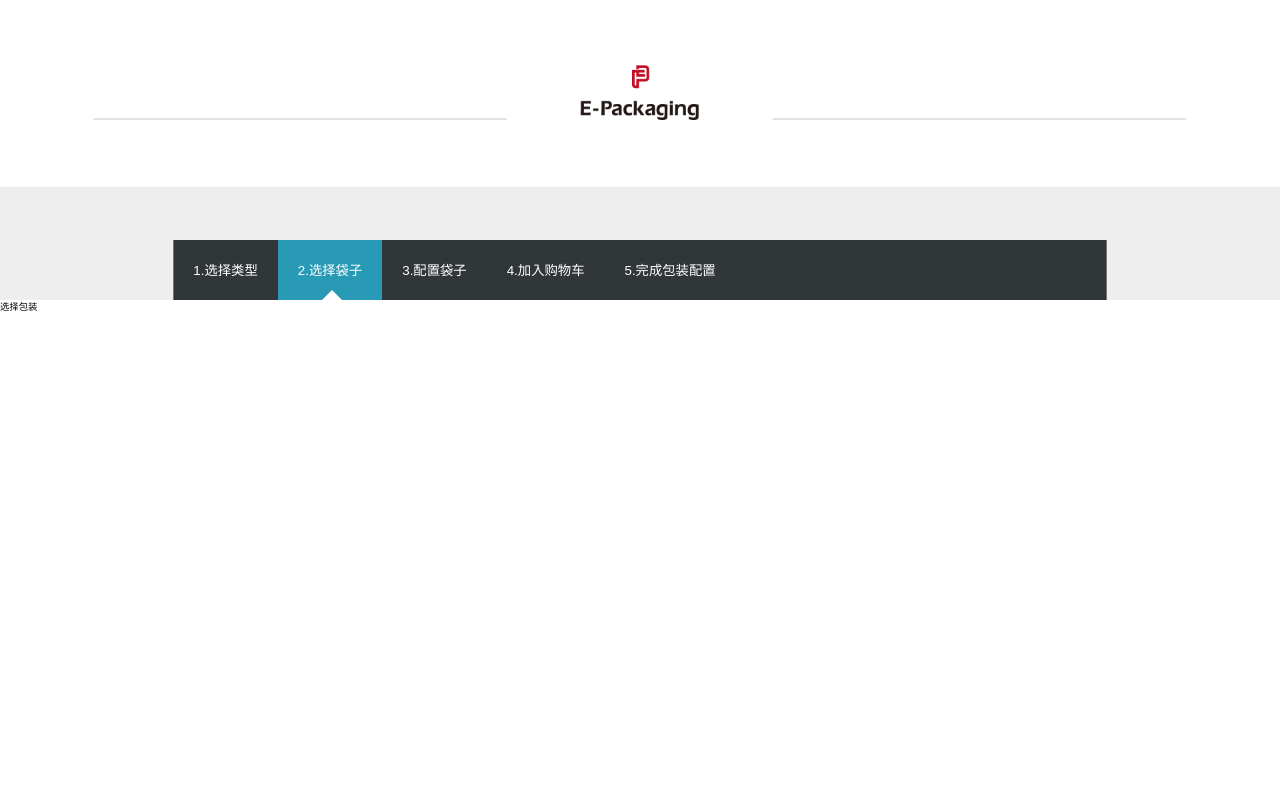
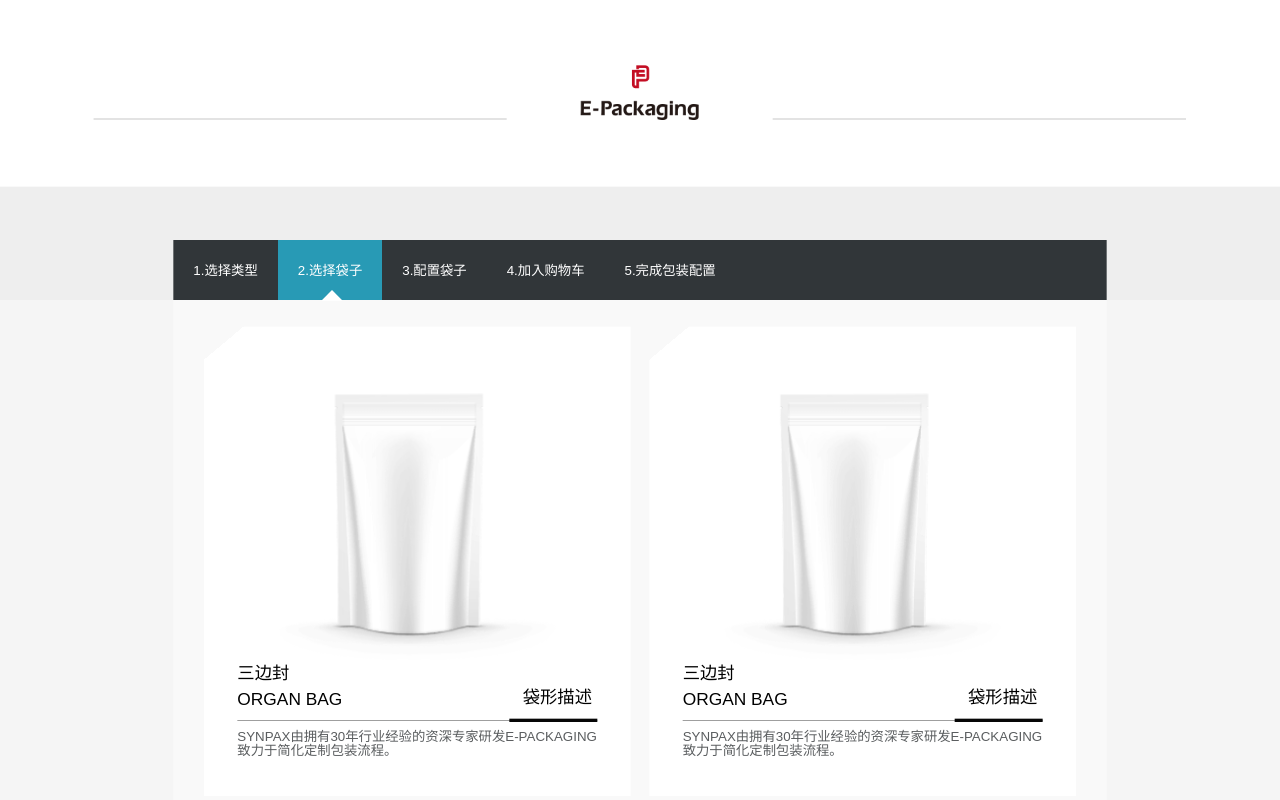
Before and after one commit to gongzhirong/synpax-view, a Vue app: page /#/selectBag in a window 1280 px wide. Shown: the top 800 px of the page. Built offline with nearby package versions, Linux system fonts and the light colour scheme.

Commit message:
选择类型、选择袋子模块开发

```diff
--- a/src/views/selectBag.vue
+++ b/src/views/selectBag.vue
@@ -1,7 +1,37 @@
 <template>
   <div class="selectBag">
     <PackageSteps />
-    <h1>选择包装</h1>
+    <div class="content">
+      <div class="body">
+        <div class="choseWrap">
+          <img src="../assets/img/type_4.png">
+          <div class="descBox">
+            <p>三边封</p>
+            <p>ORGAN BAG</p>
+            <p class="desc_title">袋形描述</p>
+          </div>
+          <p class="desc_content">SYNPAX由拥有30年行业经验的资深专家研发E-PACKAGING致力于简化定制包装流程。</p>
+        </div>
+        <div class="choseWrap">
+          <img src="../assets/img/type_4.png">
+          <div class="descBox">
+            <p>三边封</p>
+            <p>ORGAN BAG</p>
+            <p class="desc_title">袋形描述</p>
+          </div>
+          <p class="desc_content">SYNPAX由拥有30年行业经验的资深专家研发E-PACKAGING致力于简化定制包装流程。</p>
+        </div>
+        <div class="choseWrap">
+          <img src="../assets/img/type_4.png">
+          <div class="descBox">
+            <p>三边封</p>
+            <p>ORGAN BAG</p>
+            <p class="desc_title">袋形描述</p>
+          </div>
+          <p class="desc_content">SYNPAX由拥有30年行业经验的资深专家研发E-PACKAGING致力于简化定制包装流程。</p>
+        </div>
+      </div>
+    </div>
   </div>
 </template>
 <script>
@@ -19,5 +49,60 @@ export default {
 }
 </script>
 <style lang="less">
-.selectBag {}
+.selectBag {
+  .content {
+    background-color: #F5F5F5;
+
+    .body {
+      width: 1400px;
+      box-sizing: border-box;
+      padding: 40px 46px 40px;
+      background-color: #F9F9F9;
+      margin: 0 auto;
+      display: flex;
+      flex-wrap: wrap;
+      justify-content: space-between;
+
+      .choseWrap {
+        width: 600px;
+        padding: 100px 20px 45px;
+        margin-bottom: 40px;
+        background-color: #fff;
+        font-size: 26px;
+        text-align: center;
+        cursor: pointer;
+        background: linear-gradient(140deg, transparent 38px, #fff 0);
+
+        img {
+          width: 414px;
+        }
+
+        .descBox {
+          text-align: left;
+          margin: 0 30px;
+          padding: 0 0 12px;
+          border-bottom: 1px solid #707070;
+          position: relative;
+
+          .desc_title {
+            display: inline-block;
+            padding: 0 8px 12px 20px;
+            border-bottom: 5px solid #060606;
+            position: absolute;
+            top: 37px;
+            right: 0;
+          }
+        }
+
+        .desc_content {
+          text-align: left;
+          margin: 12px 30px;
+          font-size: 20px;
+          line-height: 22px;
+          color: #5A5D5F;
+        }
+      }
+    }
+  }
+}
 </style>
--- a/src/views/selectType.vue
+++ b/src/views/selectType.vue
@@ -1,6 +1,24 @@
 <template>
   <div class="selectType">
     <PackageSteps />
+    <div class="content">
+      <div class="header">
+        <p class="text">开始我的包装</p>
+        <div class="line"></div>
+      </div>
+      <div class="body">
+        <div class="choseWrap">
+          <img src="../assets/img/type_4.png">
+          <p>包装袋</p>
+          <p>PACKING BAG</p>
+        </div>
+        <div class="choseWrap picHandle">
+          <img src="../assets/img/type_4.png">
+          <p>包装膜</p>
+          <p>PACKING BAG</p>
+        </div>
+      </div>
+    </div>
   </div>
 </template>
 <script>
@@ -18,5 +36,52 @@ export default {
 }
 </script>
 <style lang="less">
-.selectType {}
+.selectType {
+  .content {
+    padding-top: 80px;
+    padding-bottom: 250px;
+    position: relative;
+    background-color: #F5F5F5;
+
+    .text {
+      position: absolute;
+      top: 60px;
+      font-size: 26px;
+      left: 50%;
+      margin-left: -58px;
+      font-weight: 600;
+      padding: 0 20px;
+      background-color: #f5f5f5;
+    }
+
+    .line {
+      width: 1400px;
+      height: 1px;
+      margin: 0 auto;
+      background-color: #aaa;
+    }
+
+    .body {
+      width: 1400px;
+      margin: 80px auto 0;
+      display: flex;
+      justify-content: space-around;
+
+      .choseWrap {
+        width: 386px;
+        padding: 100px 20px 45px;
+        border-radius: 50px;
+        background-color: #fff;
+        font-size: 26px;
+        text-align: center;
+        cursor: pointer;
+        background: linear-gradient(-45deg, transparent 15px, #58a 0);
+
+        img {
+          width: 414px;
+        }
+      }
+    }
+  }
+}
 </style>
```
